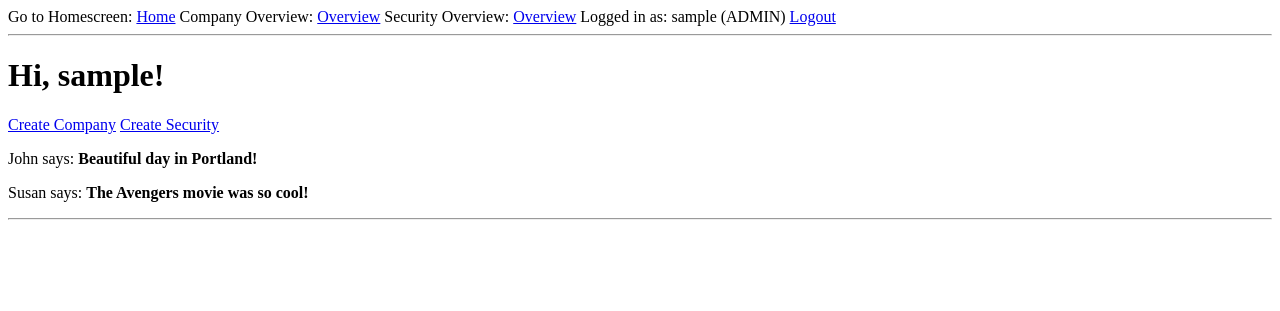
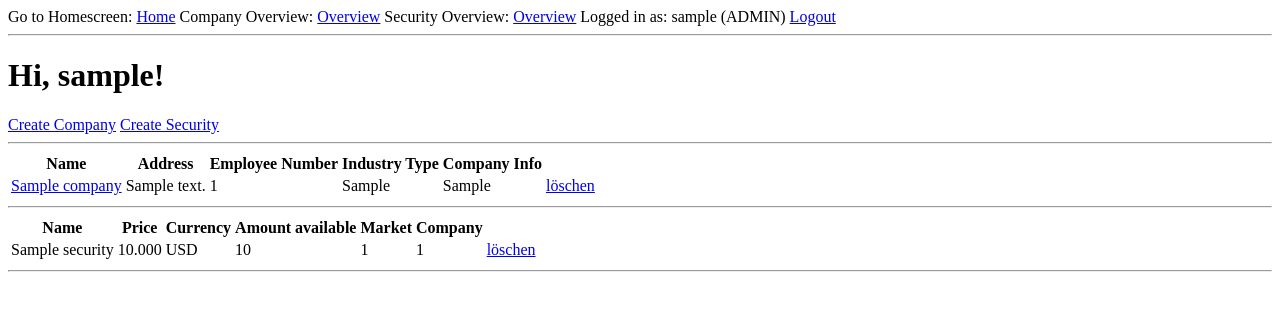
Before and after one commit to Trooooooonix/PRDKE-SS23, a Flask app: page / in a window 1280 px wide. Shown: the top 311 px of the page. Run offline with Flask 3, Linux system fonts and the light colour scheme; a user stored in the database is signed in; tables that the repository leaves empty hold one stand-in row (values such as "Sample post").

Commit message:
Modified Index-page to show tables

```diff
--- a/projectDirectory/app/routes.py
+++ b/projectDirectory/app/routes.py
@@ -15,18 +15,15 @@ from werkzeug.urls import url_parse
 @login_required
 def home_site():
     user = {'username': 'Andi'}
-    posts = [
-        {
-            'author': {'username': 'John'},
-            'body': 'Beautiful day in Portland!'
-        },
-        {
-            'author': {'username': 'Susan'},
-            'body': 'The Avengers movie was so cool!'
-        }
-    ]
-    return render_template('index.html', title='Home', user=user, posts=posts)
+    companies = Company.query.all()
+    securities = Security.query.all()
+    return render_template('index.html', title='Home', user=user, companies=companies, securities=securities)
 
+
+@app.route('/company/details/<int:company_id>')
+def company_details(company_id):
+    company = Company.query.get_or_404(company_id)
+    return render_template('company_details.html', company=company)
 
 # ============================================================================================================
 # TODO: This method will load some basic data into the specific tables in order to have a decent starting point.
--- a/projectDirectory/app/templates/base.html
+++ b/projectDirectory/app/templates/base.html
@@ -10,9 +10,9 @@
 <body>
 {# items in the navigationbar #}
 <div>
-            Go to Homescreen:   <a href="{{ url_for('home_site') }}">Home</a>
-            Company Overview:           <a href="{{ url_for('company_overview') }}">Overview</a>
-            Security Overview:           <a href="{{ url_for('security_overview') }}">Overview</a>
+    Go to Homescreen: <a href="{{ url_for('home_site') }}">Home</a>
+    Company Overview: <a href="{{ url_for('company_overview') }}">Overview</a>
+    Security Overview: <a href="{{ url_for('security_overview') }}">Overview</a>
     {% if current_user.is_anonymous %}
         <a href="{{ url_for('login') }}">Login</a>
     {% else %}
--- a/projectDirectory/app/templates/index.html
+++ b/projectDirectory/app/templates/index.html
@@ -6,7 +6,62 @@
         <a href="{{ url_for('company_creation') }}">Create Company</a>
         <a href="{{ url_for('security_creation') }}">Create Security</a>
     {% endif %}
-    {% for post in posts %}
-        <div><p>{{ post.author.username }} says: <b>{{ post.body }}</b></p></div>
-    {% endfor %}
+    <hr>
+    <table>
+        <thead>
+        <tr>
+            <th>Name</th>
+            <th>Address</th>
+            <th>Employee Number</th>
+            <th>Industry Type</th>
+            <th>Company Info</th>
+            <th/>
+        </tr>
+        </thead>
+        <tbody>
+        {% for company in companies %}
+            <tr>
+                <td>
+                    <a href="{{ url_for('company_details', company_id=company.company_id) }}">{{ company.company_name }}</a>
+                </td>
+                <td>{{ company.address }}</td>
+                <td>{{ company.employee_nr }}</td>
+                <td>{{ company.industry_type }}</td>
+                <td>{{ company.company_info }}</td>
+                <td><a class="btn btn-danger"
+                       href="{{ url_for('company_deletion',company_id = company.company_id) }}">löschen</a></td>
+            </tr>
+        {% endfor %}
+        </tbody>
+    </table>
+
+    <hr>
+
+    <table>
+        <thead>
+        <tr>
+            <th>Name</th>
+            <th>Price</th>
+            <th>Currency</th>
+            <th>Amount available</th>
+            <th>Market</th>
+            <th>Company</th>
+            <th/>
+        </tr>
+        </thead>
+        <tbody>
+        {% for security in securities %}
+            <tr>
+                <td>{{ security.name }}</td>
+                <td>{{ security.price|round(3) }}</td>
+                <td>{{ security.currency }}</td>
+                <td>{{ security.amount }}</td>
+                <td>{{ security.market_id }}</td>
+                <td>{{ security.comp_id }}</td>
+                <td><a class="btn btn-danger"
+                       href="{{ url_for('security_deletion',security_id = security.security_id) }}">löschen</a></td>
+            </tr>
+        {% endfor %}
+        </tbody>
+    </table>
 {% endblock %}
```
Also changed, not shown: projectDirectory/app/templates/company_details.html (added, +10 -0 lines). Lines whose indentation alone changed are shown as unchanged.
